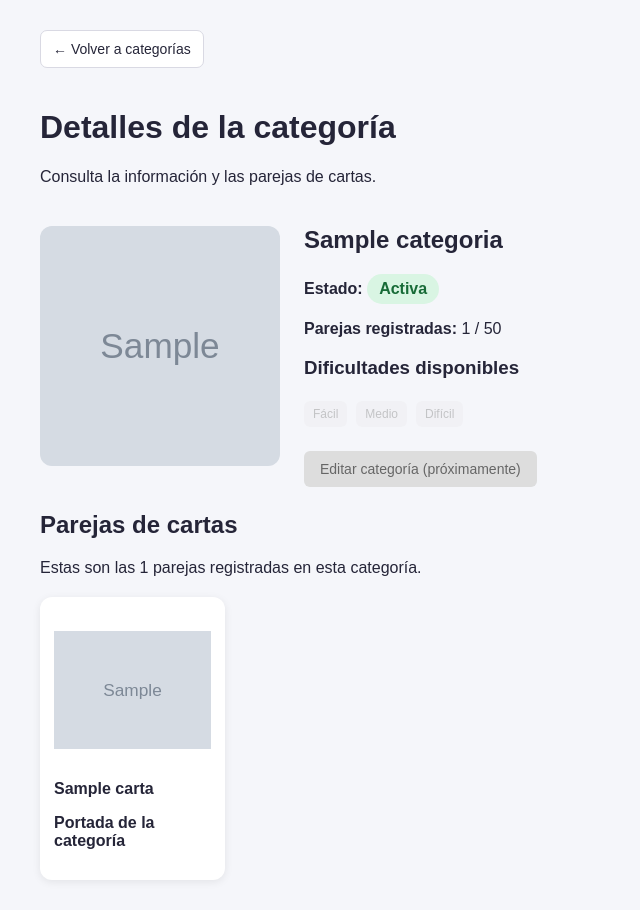
After one commit to Aleishis/Examen-Final-DevOps, a Flask app: page /admin/categorias/1 in a window 1280 px wide. The commit adds this page. Shown: the whole page, without its empty margins (0-640 px from the left). Run offline with Flask 3, Linux system fonts and the light colour scheme; tables that the repository leaves empty hold one stand-in row (values such as "Sample post"); grey boxes marked "Sample" are stand-in pictures.

Commit message:
Added categories form
- Changed cards interface and added clickeable function
- Added route to form html
- Form html lets you visualize all the category info as well as its pair list and the one designed as portrait.

```diff
--- a/categories.py
+++ b/categories.py
@@ -103,3 +103,44 @@ def listar():
             "orden": orden,
         },
     )
+
+
+
+@categorias_bp.route("/<int:categoria_id>")
+def detalle(categoria_id):
+    # Buscar la categoría o devolver un error 404 si no existe.
+    categoria = db.get_or_404(Categoria, categoria_id)
+
+    # Obtener todas las parejas de cartas de la categoría.
+    parejas = (
+        ParejaCarta.query
+        .filter_by(categoria_id=categoria.id)
+        .order_by(ParejaCarta.nombre.asc())
+        .all()
+    )
+
+    cantidad_parejas = len(parejas)
+
+    # Buscar la portada únicamente entre las parejas de esta categoría.
+    portada = next(
+        (
+            pareja for pareja in parejas
+            if pareja.id == categoria.portada_id
+        ),
+        None,
+    )
+
+    dificultades = {
+        "facil": cantidad_parejas >= 9,
+        "media": cantidad_parejas >= 15,
+        "dificil": cantidad_parejas >= 25,
+    }
+
+    return render_template(
+        "categories/form.html",
+        categoria=categoria,
+        parejas=parejas,
+        portada=portada,
+        cantidad_parejas=cantidad_parejas,
+        dificultades=dificultades,
+    )
--- a/static/css/categories.css
+++ b/static/css/categories.css
@@ -170,3 +170,133 @@
 width: 100%;
 }
 }
+
+
+.tarjeta-clicable {
+    cursor: pointer;
+    transition: transform 0.2s ease, box-shadow 0.2s ease;
+}
+
+.tarjeta-clicable:hover {
+    transform: translateY(-3px);
+    box-shadow: 0 6px 18px rgba(0, 0, 0, 0.12);
+}
+
+.tarjeta-clicable:focus-visible {
+    outline: 3px solid #4a90e2;
+    outline-offset: 3px;
+}
+
+.ver-detalles {
+    font-weight: 600;
+}
+
+/* Estilos formulario de edición y visor de categoría */
+
+.boton-volver {
+    display: inline-block;
+    margin-bottom: 20px;
+    text-decoration: none;
+}
+
+.detalle-resumen {
+    display: flex;
+    flex-wrap: wrap;
+    gap: 24px;
+    align-items: flex-start;
+    margin: 24px 0;
+}
+
+.detalle-portada {
+    width: 240px;
+    max-width: 100%;
+    aspect-ratio: 1 / 1;
+    object-fit: cover;
+    border-radius: 12px;
+}
+
+.detalle-info {
+    flex: 1;
+    min-width: 220px;
+}
+
+.detalle-info h1 {
+    margin-top: 0;
+}
+
+.parejas-rejilla {
+    display: grid;
+    grid-template-columns: repeat(auto-fill, minmax(170px, 1fr));
+    gap: 18px;
+    margin-top: 20px;
+}
+
+.pareja-tarjeta {
+    padding: 14px;
+    border-radius: 12px;
+    background: white;
+    box-shadow: 0 2px 8px rgba(0, 0, 0, 0.08);
+    overflow-wrap: anywhere;
+}
+
+.pareja-imagen {
+    width: 100%;
+    aspect-ratio: 1 / 1;
+    object-fit: contain;
+    display: block;
+    margin-bottom: 12px;
+}
+
+.pareja-tarjeta h3 {
+    margin: 0;
+    font-size: 1rem;
+}
+
+.estado-detalle {
+    display: inline-block;
+    padding: 6px 12px;
+    border-radius: 20px;
+    font-weight: 600;
+}
+
+.estado-detalle.activa {
+    background: #d9f5e3;
+    color: #176b37;
+}
+
+.estado-detalle.inactiva {
+    background: #eeeeee;
+    color: #555555;
+}
+
+.dificultad {
+    display: inline-block;
+    margin: 4px 2px 4px 0;
+}
+
+.dificultad.bloqueada {
+    opacity: 0.45;
+}
+
+.detalle-acciones {
+    display: flex;
+    flex-wrap: wrap;
+    gap: 10px;
+    margin-top: 20px;
+}
+
+.editar-pendiente {
+    padding: 10px 16px;
+    border: none;
+    border-radius: 6px;
+    background: #dddddd;
+    color: #666666;
+    cursor: not-allowed;
+}
+
+.parejas-vacias {
+    padding: 24px;
+    text-align: center;
+    background: #f5f5f5;
+    border-radius: 10px;
+}
--- /dev/null
+++ b/templates/categories/form.html
@@ -0,0 +1,127 @@
+
+<!DOCTYPE html>
+<html lang="es">
+<head>
+    <meta charset="UTF-8">
+    <meta name="viewport" content="width=device-width, initial-scale=1.0">
+    <title>{{ categoria.nombre }} | Memorama</title>
+
+    <style>
+        @import url("{{ url_for('static', filename='css/categories.css') }}");
+    </style>
+</head>
+
+<body>
+<div class="contenedor">
+
+    <a
+        class="boton boton-volver"
+        href="{{ url_for('categorias.listar') }}"
+    >
+        ← Volver a categorías
+    </a>
+
+    <div class="encabezado">
+        <div>
+            <h1>Detalles de la categoría</h1>
+            <p>Consulta la información y las parejas de cartas.</p>
+        </div>
+    </div>
+
+    <section class="detalle-resumen">
+
+        {% if portada %}
+            <img
+                class="detalle-portada"
+                src="{{ url_for('static', filename=portada.imagen) }}"
+                alt="Portada de {{ categoria.nombre }}"
+            >
+        {% else %}
+            <div class="sin-portada detalle-portada">
+                Sin portada
+            </div>
+        {% endif %}
+
+        <div class="detalle-info">
+            <h1>{{ categoria.nombre }}</h1>
+
+            <p>
+                <strong>Estado:</strong>
+                <span class="estado-detalle {{ 'activa' if categoria.activa else 'inactiva' }}">
+                    {{ 'Activa' if categoria.activa else 'Inactiva' }}
+                </span>
+            </p>
+
+            <p>
+                <strong>Parejas registradas:</strong>
+                {{ cantidad_parejas }} / 50
+            </p>
+
+            <h3>Dificultades disponibles</h3>
+
+            <div class="dificultades">
+                <span class="dificultad {{ '' if dificultades.facil else 'bloqueada' }}">
+                    Fácil
+                </span>
+
+                <span class="dificultad {{ '' if dificultades.media else 'bloqueada' }}">
+                    Medio
+                </span>
+
+                <span class="dificultad {{ '' if dificultades.dificil else 'bloqueada' }}">
+                    Difícil
+                </span>
+            </div>
+
+            <div class="detalle-acciones">
+                <button
+                    type="button"
+                    class="editar-pendiente"
+                    disabled
+                    title="La edición se implementará posteriormente"
+                >
+                    Editar categoría (próximamente)
+                </button>
+            </div>
+        </div>
+    </section>
+
+    <section>
+        <h2>Parejas de cartas</h2>
+        <p>
+            Estas son las {{ cantidad_parejas }} parejas registradas
+            en esta categoría.
+        </p>
+
+        {% if parejas %}
+            <div class="parejas-rejilla">
+                {% for pareja in parejas %}
+                    <article class="pareja-tarjeta">
+
+                        <img
+                            class="pareja-imagen"
+                            src="{{ url_for('static', filename=pareja.imagen) }}"
+                            alt="{{ pareja.nombre }}"
+                            loading="lazy"
+                        >
+
+                        <h3>{{ pareja.nombre }}</h3>
+
+                        {% if portada and pareja.id == portada.id %}
+                            <p><strong>Portada de la categoría</strong></p>
+                        {% endif %}
+
+                    </article>
+                {% endfor %}
+            </div>
+        {% else %}
+            <div class="parejas-vacias">
+                <h3>Esta categoría aún no tiene parejas</h3>
+                <p>Cuando agregues cartas, aparecerán aquí.</p>
+            </div>
+        {% endif %}
+    </section>
+
+</div>
+</body>
+</html>
```
Also changed, not shown: static/js/categories.js (+20 -0 lines), templates/categories/categories.html (+8 -12 lines). Lines whose indentation alone changed are shown as unchanged.
